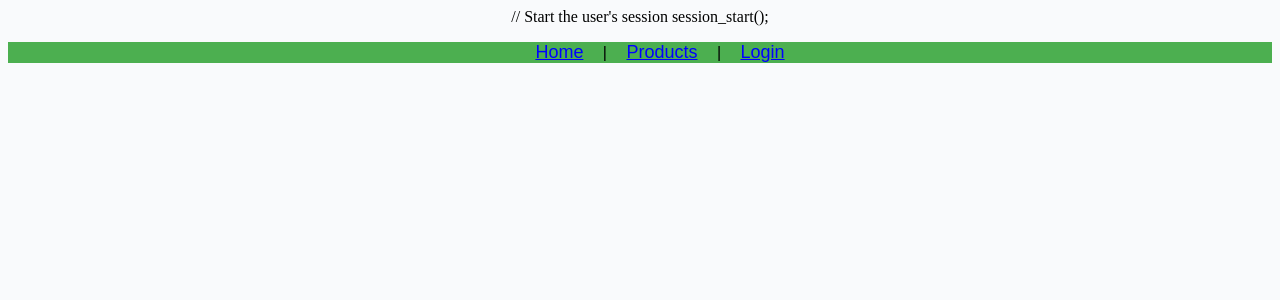
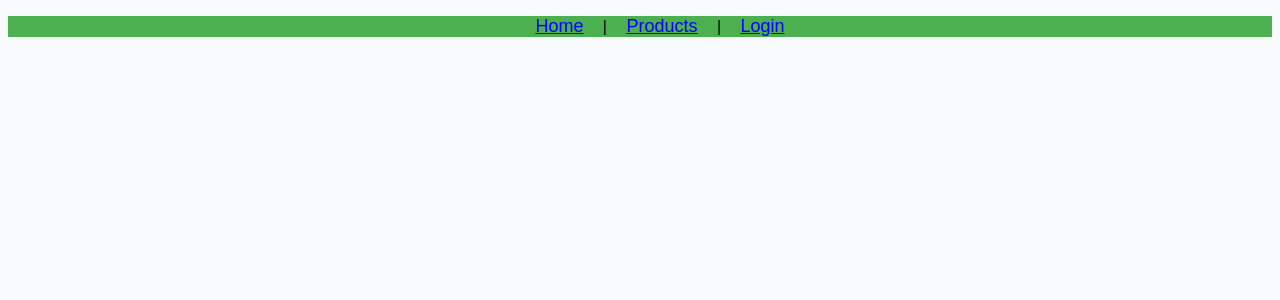
Before and after one commit to LearningMLTranslations/thesecretserver, a PHP site: page /header.php in a window 1280 px wide. Shown: the top 300 px of the page. Run offline with PHP 8.4, Linux system fonts and the light colour scheme.

Commit message:
Add files via upload

```diff
--- a/admin/force_login.inc
+++ b/admin/force_login.inc
@@ -1,6 +1,5 @@
 <?php
-
-if(!$_SESSION['username']) {
+if(!isset($_SESSION) || !isset($_SESSION['username'])) {
 	header("Location: /admin/login.php");
 	exit();
 }
--- a/header.php
+++ b/header.php
@@ -1,8 +1,8 @@
 <!DOCTYPE HTML>
 <html lang="en">
 
-// Start the user's session
-session_start();
+<?php session_start(); ?>
+
 <head>
     <meta charset="UTF-8">
     <meta name="viewport" content="width=device-width, initial-scale=1">
```
Also changed, not shown: crud.php (+9 -6 lines).
